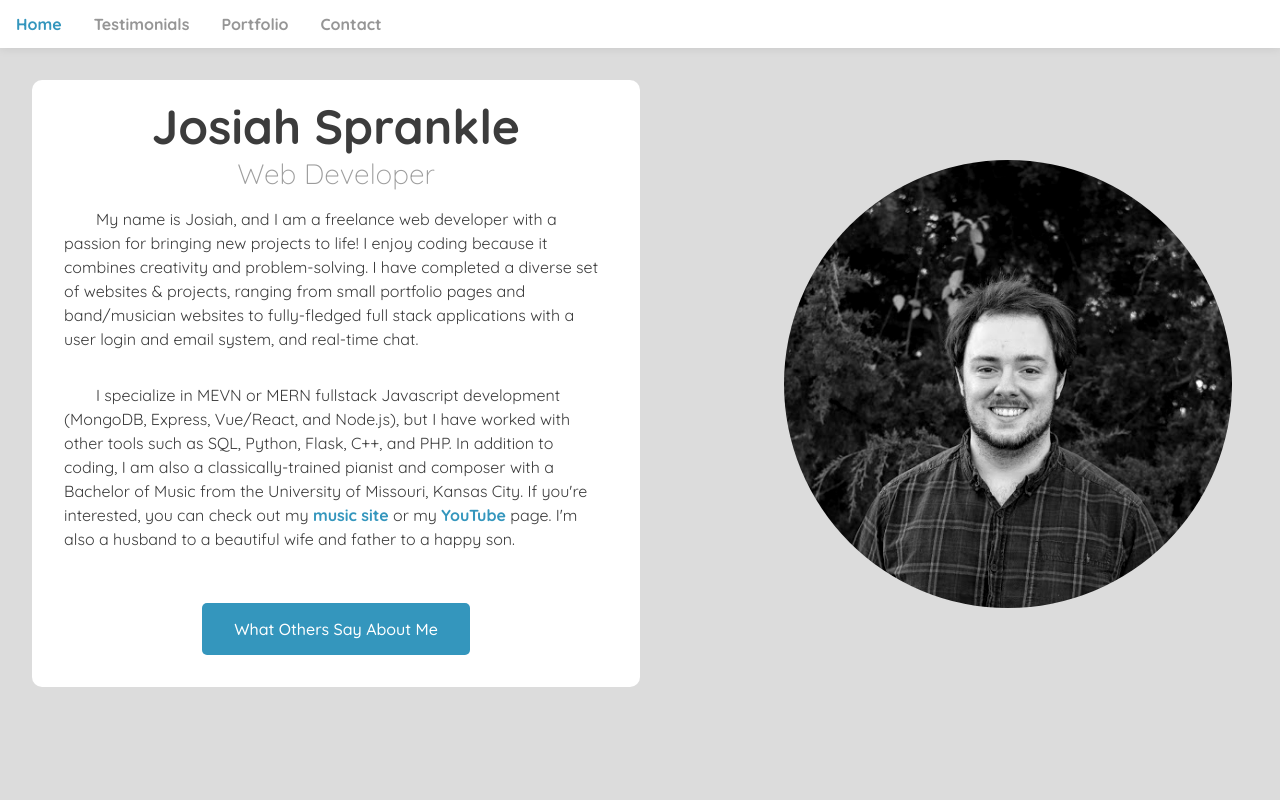
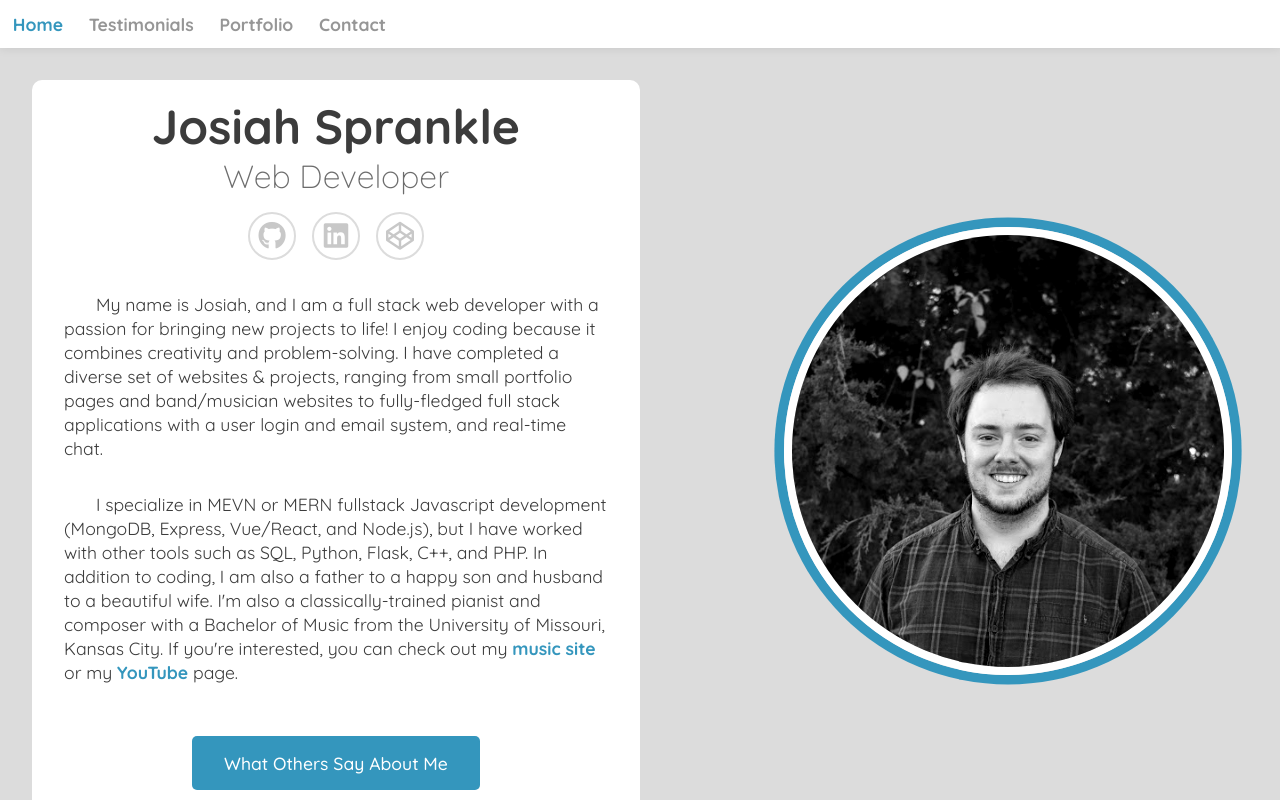
Before and after one commit to jspranklemusic/PortfolioSite, a React (Create React App) app: page / in a window 1280 px wide. Built offline with nearby package versions, Linux system fonts and the light colour scheme.

Commit message:
added styling

```diff
--- a/public/index.html
+++ b/public/index.html
@@ -2,6 +2,7 @@
 <html lang="en">
   <head>
     <meta charset="utf-8" />
+    <link rel="stylesheet" href="https://cdn.jsdelivr.net/gh/devicons/devicon@v2.11.0/devicon.min.css">
     <link rel="stylesheet" href="https://use.fontawesome.com/releases/v5.15.3/css/all.css" integrity="sha384-SZXxX4whJ79/gErwcOYf+zWLeJdY/qpuqC4cAa9rOGUstPomtqpuNWT9wdPEn2fk" crossorigin="anonymous">
     <meta name="viewport" content="width=device-width, initial-scale=1" />
     <meta name="theme-color" content="#000000" />
--- a/src/App.css
+++ b/src/App.css
@@ -90,6 +90,15 @@ a:active{
   justify-content: center;
   font-size: calc(10px + 2vmin);
   color: white;
+}
+
+footer{
+  font-size:0.9rem;
+  text-align:center;
+  width:100%;
+  position:fixed;
+  bottom:0;
+  left:0;
 }
 
 .App-link {
--- a/src/App.js
+++ b/src/App.js
@@ -9,8 +9,6 @@ import Testimonials from './components/views/Testimonials'
 import Contact from './components/views/Contact'
 import projects from '../src/data/projects.json'
 import stories from '../src/data/stories.json'
-
-
 
 
 function App() {
@@ -68,6 +66,8 @@ function App() {
         { hash == "#portfolio" && <PortfolioBar></PortfolioBar>}
         { hash == "#testimonials" && <Testimonials></Testimonials>}
         { hash == "#contact" && <Contact></Contact>}
+        <div style={{height:"1rem"}}></div>
+
       </main>
 
 
--- a/src/components/custom/StoryItem.js
+++ b/src/components/custom/StoryItem.js
@@ -13,14 +13,18 @@ const StoryItem = styled.div`
     & > *{
         margin:0.25rem 0;
     }
+    h3{
+        font-size:1.25rem;
+    }
 
     h4{
         color:rgba(100,100,100,.7);
         font-weight:400;
-        font-size:0.95rem;
+        font-size:1.1rem;
     }
     p{
         padding:1rem;
+        font-size:1.1rem;
     }
     a{
         color:var(--darkskyblue);
--- a/src/components/layout/Header.js
+++ b/src/components/layout/Header.js
@@ -7,6 +7,7 @@ const HeaderContainer = styled.header`
     height:3rem;
     display:flex;
     width:100%;
+    font-size:1.1rem;
     justify-content:flex-start;
     align-items:center;
     position:fixed;
@@ -18,7 +19,7 @@ const HeaderContainer = styled.header`
         text-decoration:none;
         transition:0.2s;
         font-weight:bold;
-        margin:0 1rem;
+        margin:0 0.8rem;
         flex:0;
 
         &:hover{
--- a/src/components/views/Home.js
+++ b/src/components/views/Home.js
@@ -22,8 +22,10 @@ const Div = styled.div`
             overflow:hidden;
             display:flex;
             align-items:center;
-            margin:1rem auto;
+            margin:2rem auto;
             justify-content:center;
+            border:0.5rem solid white;
+            box-shadow:0 0 0 0.6rem var(--darkskyblue);
         }
 
         img{
@@ -56,25 +58,29 @@ const Div = styled.div`
         }
         h3{
             font-weight:100;
-            font-size:1.75rem;
-            opacity:0.5;
+            font-size:2rem;
+            opacity:0.75;
+            width:max-content;
+            margin:0 auto;
         }
         p{
             padding:1rem;
             line-height:1.5rem;
             text-align:left;
+            font-size:1.1rem;
             text-indent:2rem;
         }
         button{
             background:var(--darkskyblue);
             padding:1rem 2rem;
             margin:1rem auto;
-            font-size:1rem;
+            font-size:1.1rem;
             border:none;
             color:white;
             font-weight:500;
             border-radius:5px;
             transition:0.3s;
+
             cursor:pointer;
 
             &:hover{
@@ -100,6 +106,50 @@ const Div = styled.div`
 
 
     }
+    .icons-bar{
+        font-size:1.75rem;
+        display:flex;
+        justify-content:center;
+        width:50%;
+        margin:1rem auto;
+
+
+        &>*{
+            display:flex;
+            flex:0;
+            align-items:center;
+            justify-content:center;
+            color:rgb(200,200,200);
+            transition:0.2s;
+            flex-basis:3rem;
+            width:3rem;
+            height:3rem;
+            border-radius:50%;
+            margin:0 0.5rem;
+            border:2px solid rgb(220,220,220);
+            box-shadow:0 0 0 0px skyblue;
+
+            &>*{
+                    transition:0.2s ;
+                }
+
+            &:hover{
+                border:5px solid var(--lightblue);
+                color:var(--darkskyblue);
+                box-shadow:0 0 0 5px skyblue;
+
+
+
+                &>*{
+                    transform:scale(0.5) translate(0,0);
+                }
+            }
+
+
+
+        }
+
+    }
 `
 
 
@@ -117,11 +167,17 @@ const Home = props=>{
                  <div className="image-wrapper mobile-only-flex">
                       <img src="/assets/images/profile-takenbyannie.jpg" alt=""/>
                 </div>
+                <div className="icons-bar">
+                    <a target="_blank" href="https://github.com/jspranklemusic"><i class="fab fa-github"></i></a>
+                    <a target="_blank" href="https://www.linkedin.com/in/josiah-sprankle-8862a1103/"><i class="fab fa-linkedin"></i></a>
+                    <a target="_blank" href="https://codepen.io/josiah-sprankle"><i class="devicon-codepen-plain"></i></a>
+
+                </div>
                  <p>
-                 My name is Josiah, and I am a freelance web developer with a passion for bringing new projects to life! I enjoy coding because it combines creativity and problem-solving. I have completed a diverse set of websites &amp; projects, ranging from small portfolio pages and band/musician websites to fully-fledged full stack applications with a user login and email system, and real-time chat.
+                 My name is Josiah, and I am a full stack web developer with a passion for bringing new projects to life! I enjoy coding because it combines creativity and problem-solving. I have completed a diverse set of websites &amp; projects, ranging from small portfolio pages and band/musician websites to fully-fledged full stack applications with a user login and email system, and real-time chat.
                  </p>
                  <p>
-                 I specialize in MEVN or MERN fullstack Javascript development (MongoDB, Express, Vue/React, and Node.js), but I have worked with other tools such as SQL, Python, Flask, C++, and PHP. In addition to coding, I am also a classically-trained pianist and composer with a Bachelor of Music from the University of Missouri, Kansas City. If you're interested, you can check out my <a href="https://josiahspranklemusic.com/app/">music site</a> or my <a href="https://www.youtube.com/user/Kopaka0111/videos">YouTube</a> page. I'm also a husband to a beautiful wife and father to a happy son.
+                 I specialize in MEVN or MERN fullstack Javascript development (MongoDB, Express, Vue/React, and Node.js), but I have worked with other tools such as SQL, Python, Flask, C++, and PHP. In addition to coding, I am also a father to a happy son and husband to a beautiful wife. I'm also a classically-trained pianist and composer with a Bachelor of Music from the University of Missouri, Kansas City. If you're interested, you can check out my <a href="https://josiahspranklemusic.com/app/">music site</a> or my <a href="https://www.youtube.com/user/Kopaka0111/videos">YouTube</a> page.
                  </p>
                  <br/>
                  <Button onClick={goToPage}>What Others Say About Me</Button>
```
